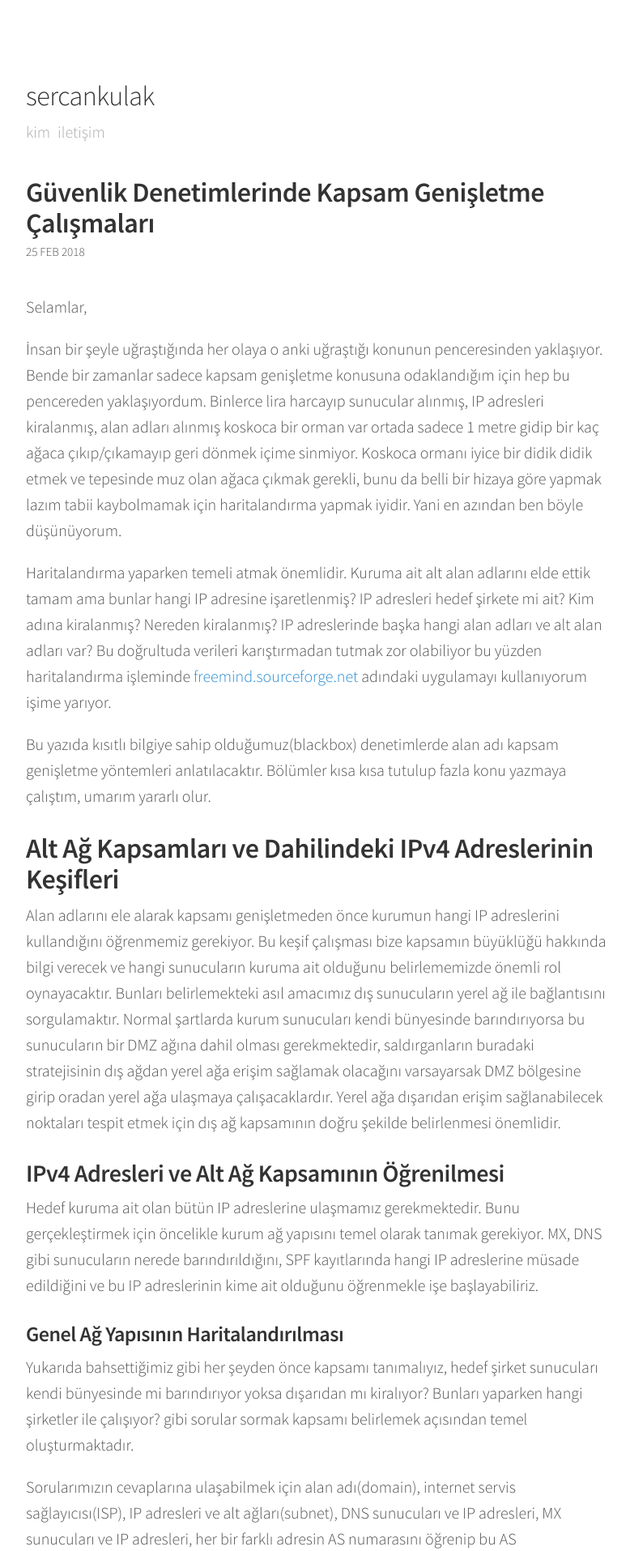
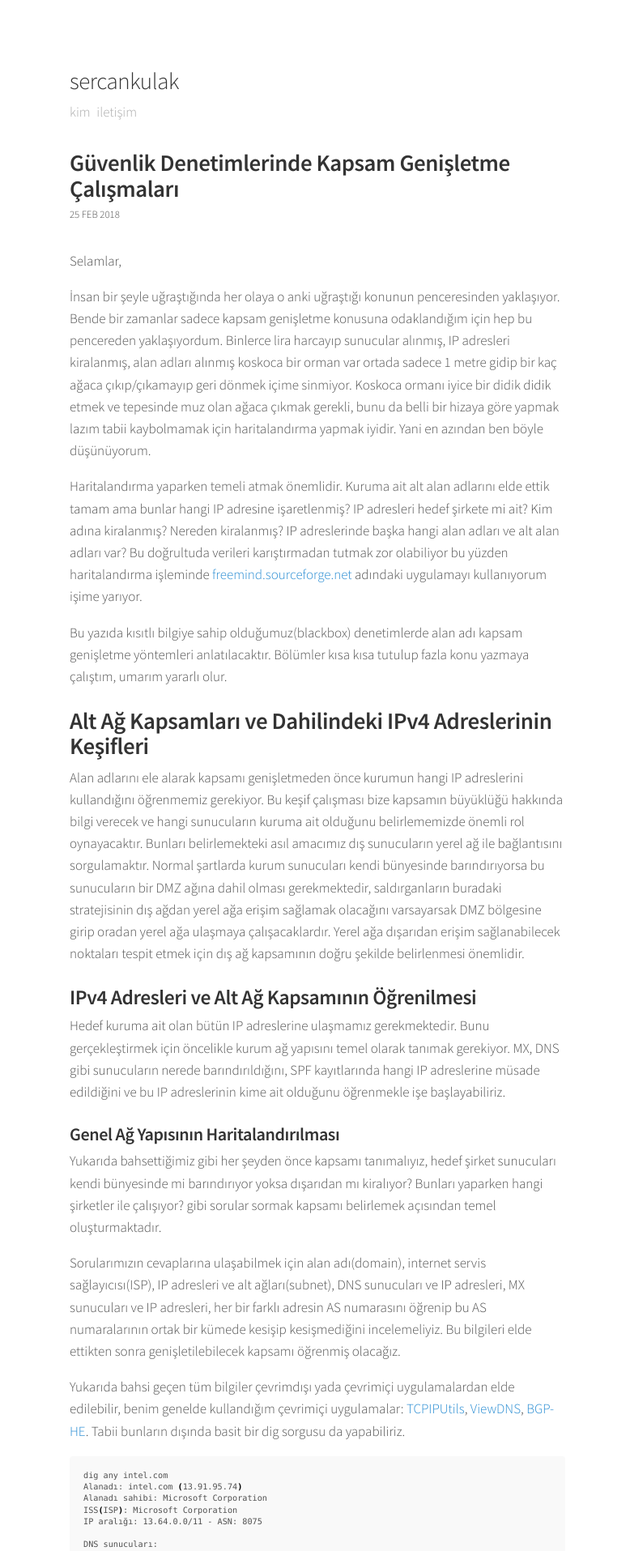
Before and after one commit to obsk498/sercankulak.github.io, a Jekyll site: the page built from _posts/2018-02-25-kapsam-genisletme-calismalari.markdown, in a window 1280 px wide. Shown: the top 1915 px of the page at 81% size, without its empty margins (248-1026 px from the left). Built offline with Jekyll 4.4.1, drawn with Linux system fonts in a browser that asks for light colours; comment, search, counter and statistics services are not loaded.

Commit message:
Update main.scss

```diff
--- a/css/main.scss
+++ b/css/main.scss
@@ -20,7 +20,7 @@ html {
   line-height: 1.6;
 
   @media (min-width: 38em) {
-    font-size: 20px;
+    font-size: 17px;
   }
 }
 
@@ -178,7 +178,7 @@ pre {
   margin-top: 0;
   margin-bottom: 1rem;
   padding: 1rem;
-  font-size: .8rem;
+  font-size: .6rem;
   line-height: 1.4;
   white-space: pre;
   white-space: pre-wrap;
```
